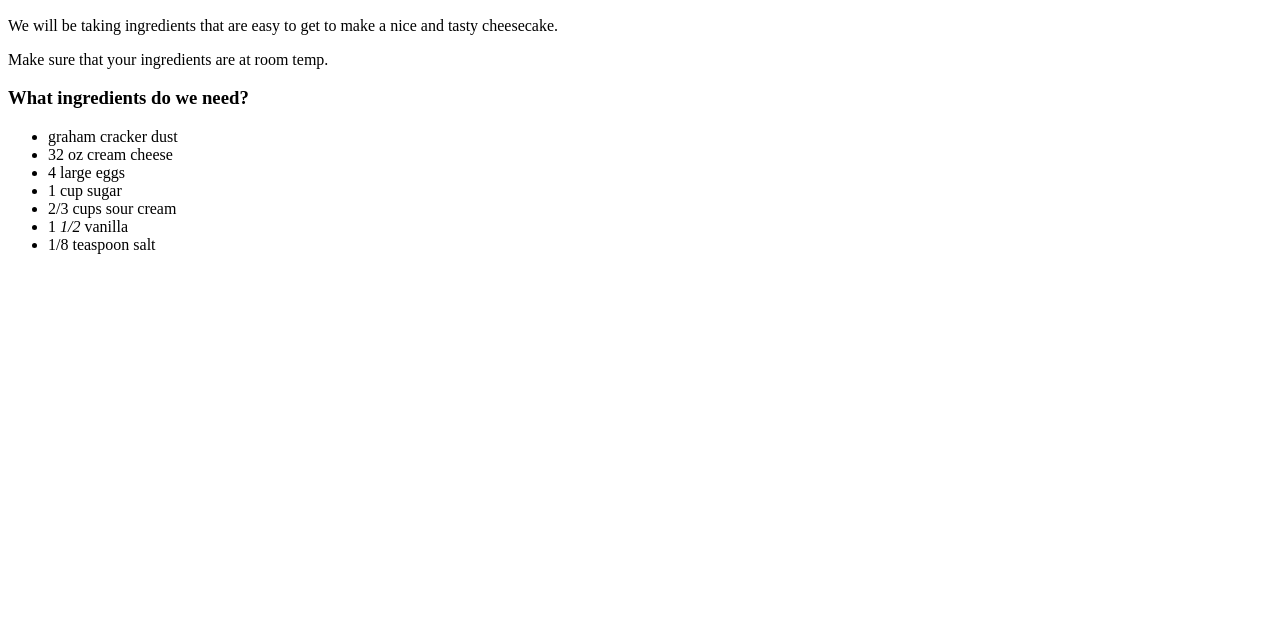
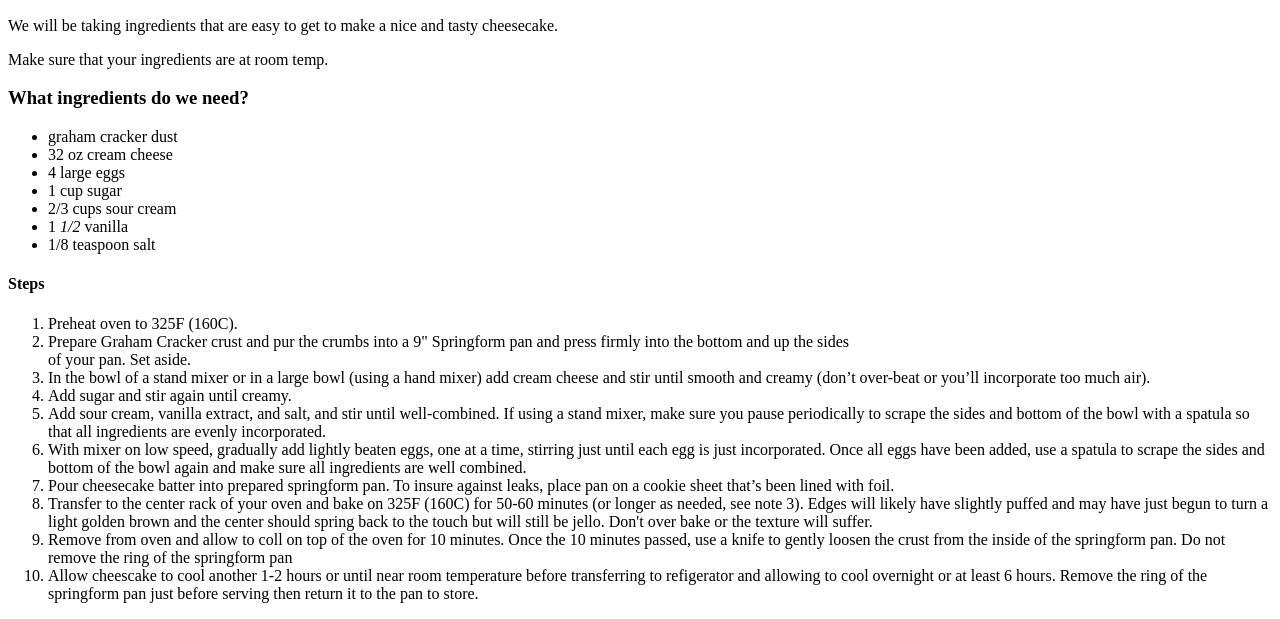
Before and after one commit to hjk0l/odin-recipes, a plain HTML site: page recipes/cheesecake.html in a window 1280 px wide. Shown: the part 460-1079 px from the top of the page. Before the commit the page ends 800 px from the top, so only its background shows below. Drawn offline with Linux system fonts and the light colour scheme.

Commit message:
Added to cheescake.html body. Steps header with an ordered lists of steps on making cheesecake.

```diff
--- a/recipes/cheesecake.html
+++ b/recipes/cheesecake.html
@@ -22,5 +22,21 @@
         <li>1 <em>1/2</em> vanilla</li>
         <li>1/8 teaspoon salt</li>
     </ul>
+    <h4>Steps</h4>
+    <ol>
+        <li>Preheat oven to 325F (160C).</li>
+        <li>Prepare Graham Cracker crust and pur the crumbs into a 9" Springform pan and press firmly into the bottom and up the sides<br>of your pan. Set aside.</li>
+        <li>In the bowl of a stand mixer or in a large bowl (using a hand mixer) add cream cheese and stir until smooth and creamy (don’t over-beat or you’ll incorporate too much air).</li>
+        <li>Add sugar and stir again until creamy.</li>
+        <li>Add sour cream, vanilla extract, and salt, and stir until well-combined. If using a stand mixer, make sure you pause periodically to scrape the sides and bottom of the bowl with a spatula so that all ingredients are evenly incorporated.</li>
+        <li>With mixer on low speed, gradually add lightly beaten eggs, one at a time, stirring just until each egg is just incorporated. Once all eggs have been added, use a spatula to scrape the sides and bottom of the bowl again and make sure all ingredients are well combined.</li>
+        <li>Pour cheesecake batter into prepared springform pan. To insure against leaks, place pan on a cookie sheet that’s been lined with foil.</li>
+        <li>Transfer to the center rack of your oven and bake on 325F (160C) for 50-60 minutes (or longer as needed, see note 3). Edges will likely have slightly puffed and may have just
+        begun to turn a light golden brown and the center should spring back to the touch but will still be jello. Don't over bake or the texture will suffer.</li>
+        <li>Remove from oven and allow to coll on top of the oven for 10 minutes. Once the 10 minutes passed, use a knife to gently loosen the crust from the inside
+        of the springform pan. Do not remove the ring of the springform pan</li>
+        <li>Allow cheescake to cool another 1-2 hours or until near room temperature before transferring to refigerator and allowing to cool overnight or at least 6 hours.
+        Remove the ring of the springform pan just before serving then return it to the pan to store.</li>
+    </ol>
 </body>
 </html>
```
